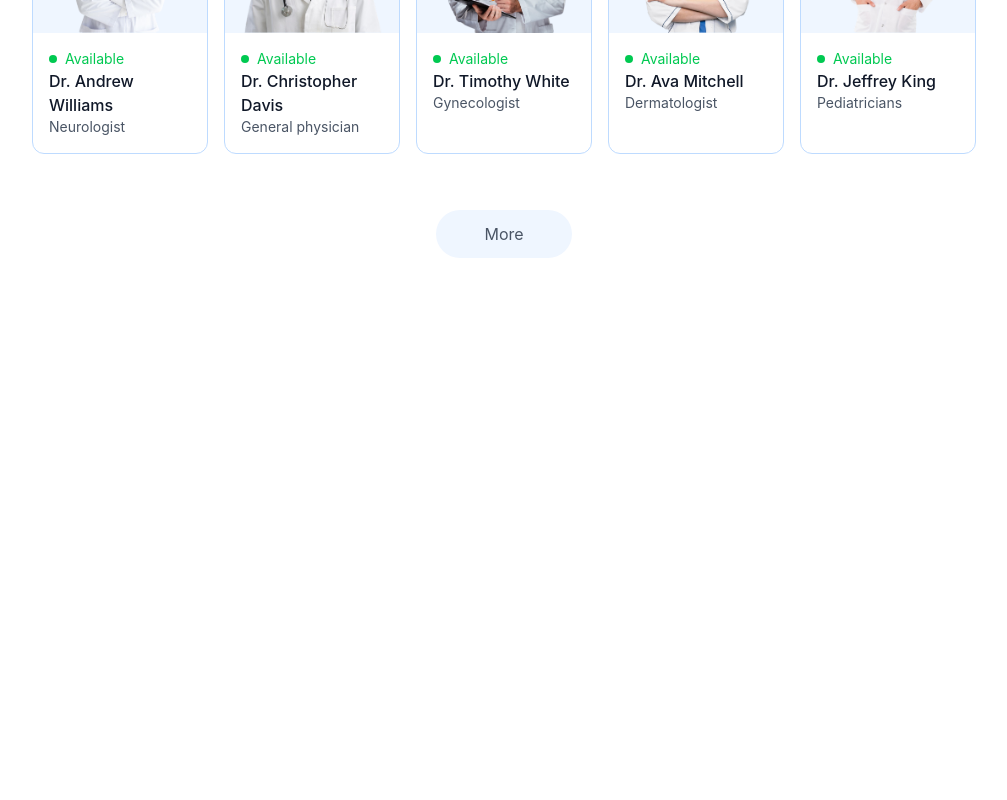
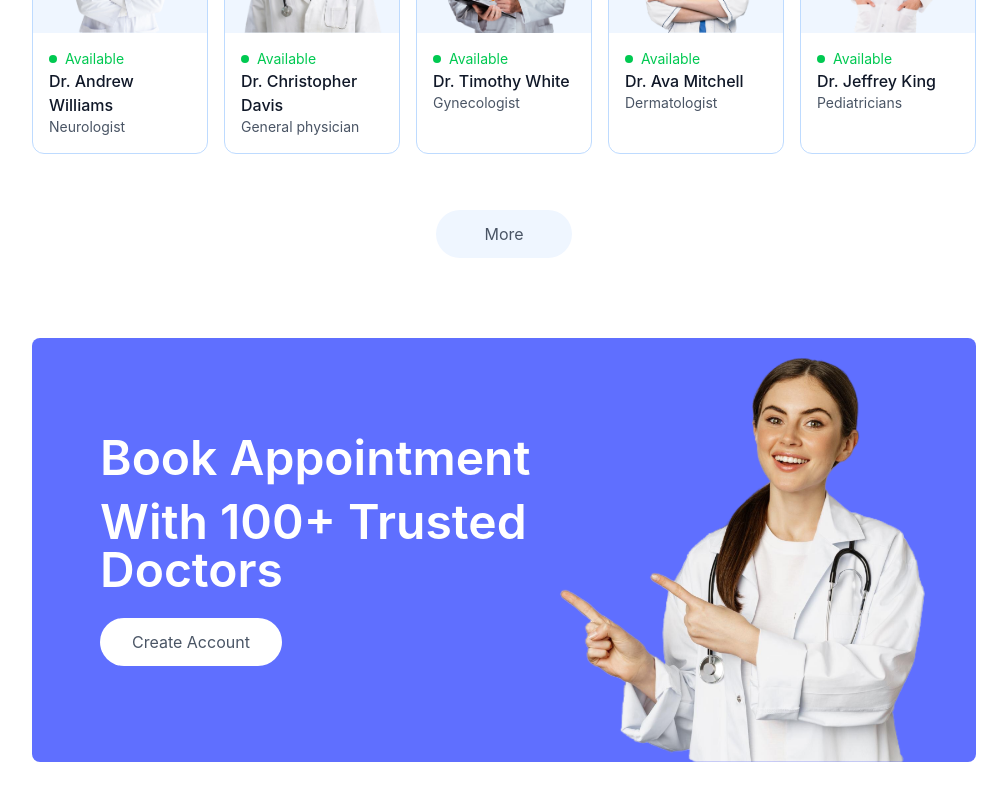
Before and after one commit to HarisShahnawaz/DOC-Finder, a React (Vite) app in the folder frontend/: page / in a window 1280 px wide. Shown: the part 1640-2440 px from the top of the page, without its empty margins (136-1143 px from the left). Before the commit the page ends 1962 px from the top, so only its background shows below. Built offline with nearby package versions, Linux system fonts and the light colour scheme.

Commit message:
add banner page

```diff
--- a/frontend/index.html
+++ b/frontend/index.html
@@ -1,5 +1,5 @@
 <!doctype html>
-<html lang="en">
+<html lang="en" class="scroll-smooth">
   <head>
     <meta charset="UTF-8" />
     <link rel="icon" type="image/svg+xml" href="/favicon.svg" />
--- /dev/null
+++ b/frontend/src/components/Banner.jsx
@@ -0,0 +1,22 @@
+import React from 'react'
+import { assets } from '../assets/assets_frontend/assets'
+const Banner = () => {
+  return (
+    <div className='flex bg-primary rounded-lg px-6 sm:px-10 md:px-14 lg:px-12 my-20 md:mx-10'>
+         {/*--------left side --------- */}
+         <div className='flex-1 py-8 sm:py-10 md:py-16 lg:py-24 lg:pl-5'>
+            <div className='text-xl sm:text-2xl md:text-2xl lg:text-5xl font-semibold text-white'>
+                <p>Book Appointment</p>
+                <p className='mt-4'>With 100+ Trusted Doctors</p>
+            </div>
+            <button className='bg-white text-sm sm:text-base text-gray-600 px-8 py-3 rounded-full mt-6 hover:scale-105 transition-all'>Create Account</button>
+         </div>
+          {/*--------right side --------- */}
+          <div className='hidden md:block md:w-1/2 lg:w-92.5 relative' >
+            <img className='w-full  absolute bottom-0 right-0 max-w-md' src={assets.appointment_img} alt="" />
+          </div>
+    </div>
+  )
+}
+
+export default Banner
--- a/frontend/src/pages/Home.jsx
+++ b/frontend/src/pages/Home.jsx
@@ -2,6 +2,7 @@
 import Header from '../components/Header'
 import SpecialityMenu from '../components/SpecialityMenu'
 import TopDoctors from '../components/TopDoctors'
+import Banner from '../components/Banner'
 
 const Home = () => {
   return (
@@ -9,6 +10,7 @@
       <Header/>
       <SpecialityMenu/>
       <TopDoctors/>
+      <Banner/>
     </div>
   )
 }
```
